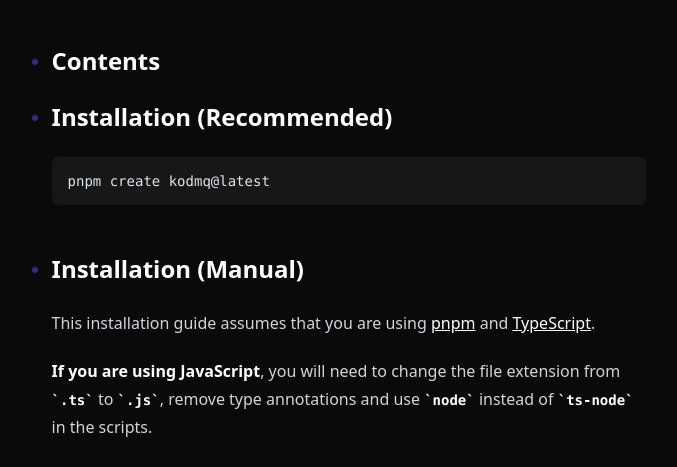
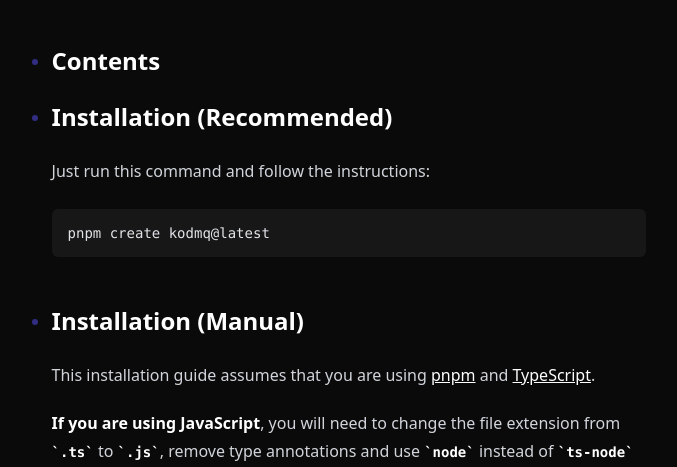
Before and after one commit to kodmq/kodmq, an Astro site in the folder apps/web/: page / in a window 1280 px wide. Shown: the part 627-1094 px from the top of the page, without its empty margins (291-968 px from the left). Built offline with nearby package versions, Linux system fonts and the light colour scheme; Astro itself is replaced by a stand-in of ours; some packages are replaced by stand-ins of ours; code samples lack their colours.

Commit message:
[web] Improve documentation a bit

````diff
--- a/apps/web/src/pages/index.mdx
+++ b/apps/web/src/pages/index.mdx
@@ -30,6 +30,8 @@ export const components = { h2: H2 }
 ## Contents
 
 ## Installation (Recommended)
+
+Just run this command and follow the instructions:
 
 ```bash
 pnpm create kodmq@latest
````
